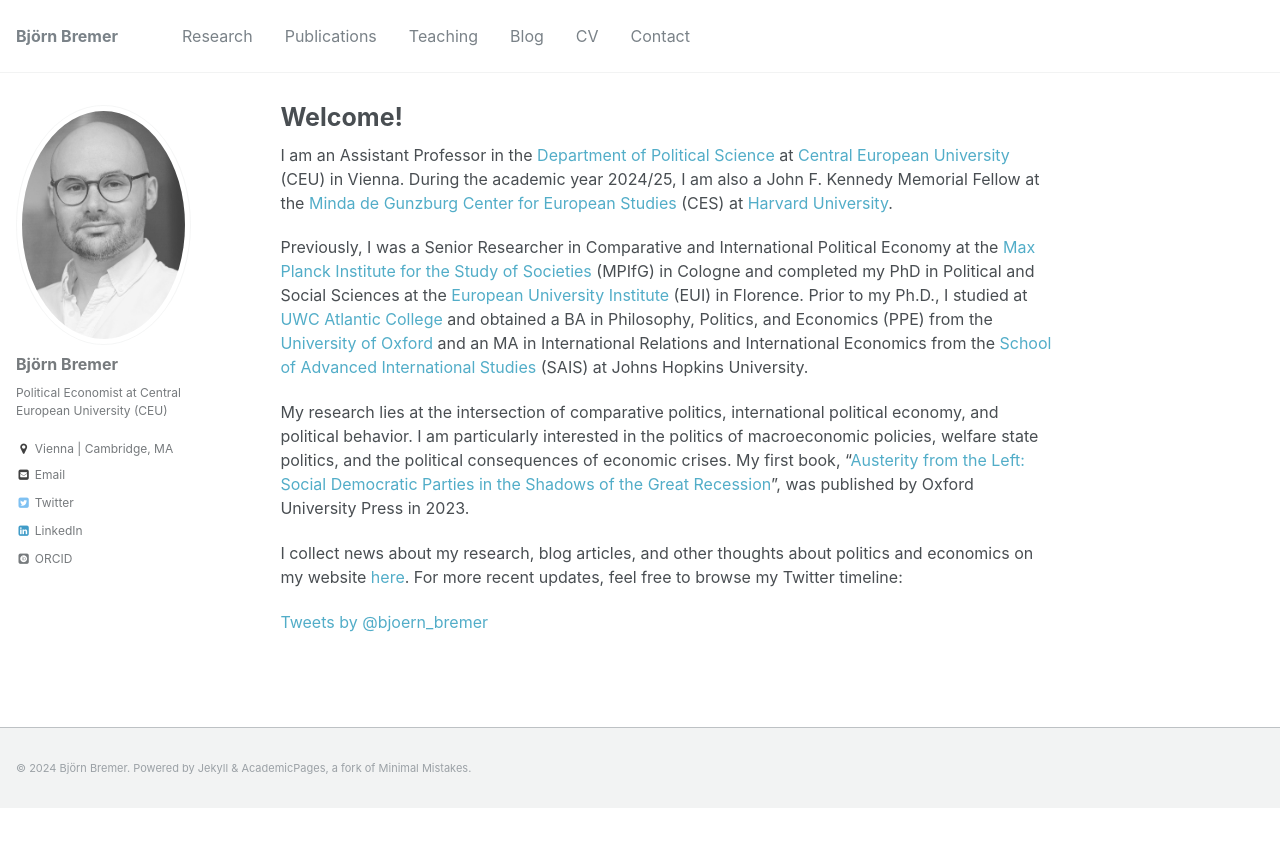
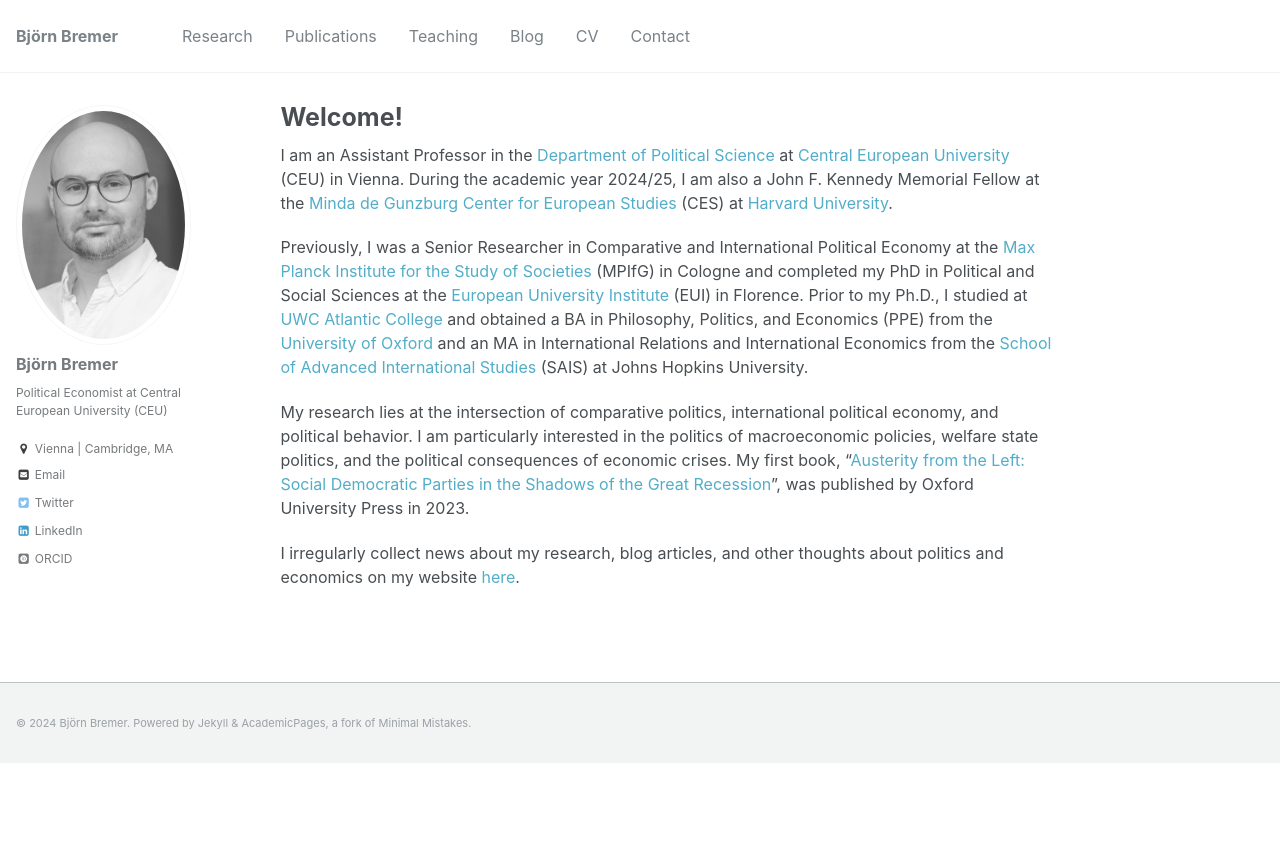
Before and after one commit to bjoernbremer/bjoernbremer.github.io, a Jekyll site: the page built from _pages/about.md, in a window 1280 px wide. Shown: the top 847 px of the page. Built offline with Jekyll 4.4.1, drawn with Linux system fonts in a browser that asks for light colours; some web fonts are replaced; comment, search, counter and statistics services are not loaded.

Commit message:
Update about.md

```diff
--- a/_pages/about.md
+++ b/_pages/about.md
@@ -14,7 +14,4 @@ Previously, I was a Senior Researcher in Comparative and International Political
 
 My research lies at the intersection of comparative politics, international political economy, and political behavior. I am particularly interested in the politics of macroeconomic policies, welfare state politics, and the political consequences of economic crises. My first book, “[Austerity from the Left: Social Democratic Parties in the Shadows of the Great Recession](https://global.oup.com/academic/product/austerity-from-the-left-9780192872210)”, was published by Oxford University Press in 2023.
 
-I collect news about my research, blog articles, and other thoughts about politics and economics on my website [here]({{ site.url }}/year-archive/). For more recent updates, feel free to browse my Twitter timeline:
-
-<a class="twitter-timeline" data-dnt="true" href="https://twitter.com/bjoern_bremer" data-widget-id="614467895389724673">Tweets by @bjoern_bremer</a>
-  <script>!function(d,s,id){var js,fjs=d.getElementsByTagName(s)[0],p=/^http:/.test(d.location)?'http':'https';if(!d.getElementById(id)){js=d.createElement(s);js.id=id;js.src=p+"://platform.twitter.com/widgets.js";fjs.parentNode.insertBefore(js,fjs);}}(document,"script","twitter-wjs");</script>
+I irregularly collect news about my research, blog articles, and other thoughts about politics and economics on my website [here]({{ site.url }}/year-archive/).
```
